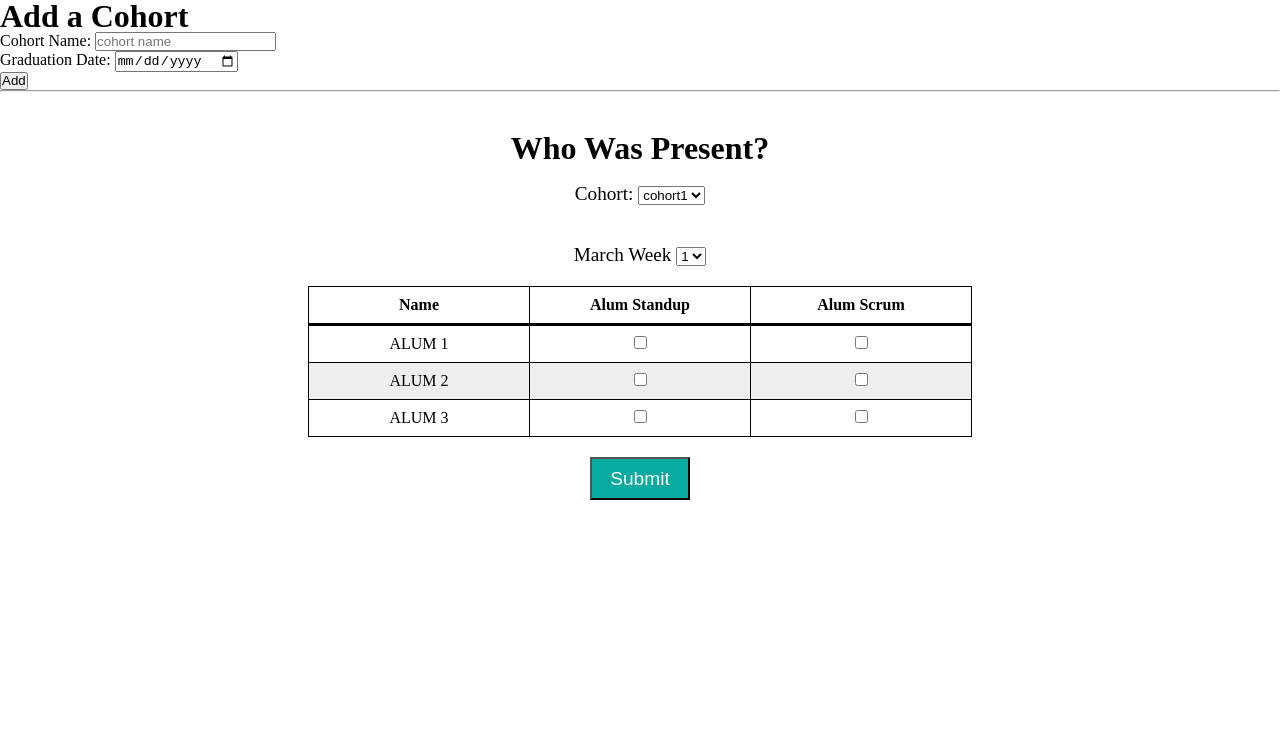
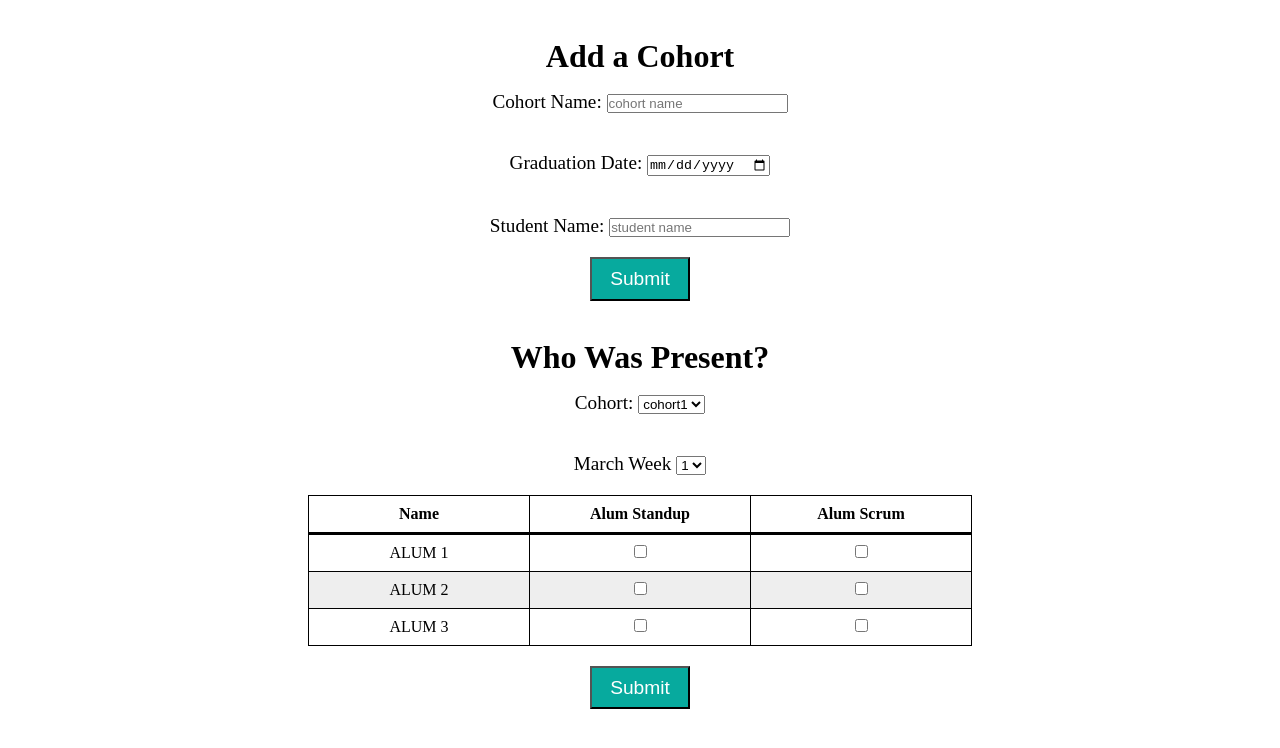
Before and after one commit to AwrenNuit/alum-tracker, a React (Create React App) app: page / in a window 1280 px wide. Shown: the top 748 px of the page. Built offline with nearby package versions, Linux system fonts and the light colour scheme.

Commit message:
css className consolidation, added formatting to AddCohort component

```diff
--- /dev/null
+++ b/src/components/AddCohort/AddCohort.css
@@ -0,0 +1,4 @@
+.add-cohort, .add-graduation, .add-student {
+  font-size: 1.2em;
+  padding: 20px;
+}
--- a/src/components/AddCohort/AddCohort.js
+++ b/src/components/AddCohort/AddCohort.js
@@ -1,26 +1,28 @@
 import React, { useState, useEffect } from 'react';
 import { useDispatch, useSelector } from 'react-redux';
+import './AddCohort.css';
 
 export default function AddCohort() {
 
   // const dispatch = useDispatch();
   // const cohortList = useSelector(state => state.cohorts); // this reducer holds cohort names from firebase
+  const [graduationDate, setGraduationDate] = useState('');
   const [newCohort, setNewCohort] = useState('');
-  const [graduationDate, setGraduationDate] = useState('');
+  const [student, setStudent] = useState('');
 
   useEffect(()=>{
     // set reducer with firebase cohort names
-  })
+  }, []);
 
   const handleSubmit = () => {
     // add cohort to firebase list
   }
 
   return(
-    <>
+    <div className="main-container">
       <h1>Add a Cohort</h1>
       <form onSubmit={handleSubmit}>
-        <div>
+        <div className="add-cohort">
           <label>Cohort Name: </label>
           <input
             type="text"
@@ -29,7 +31,7 @@ export default function AddCohort() {
             placeholder="cohort name"
           />
         </div>
-        <div>
+        <div className="add-graduation">
           <label>Graduation Date: </label>
           <input
             type="date"
@@ -37,11 +39,21 @@ export default function AddCohort() {
             onChange={(e)=>setGraduationDate(e.target.value)}
           />
         </div>
+        {/* make number of student inputs dynamically generated with button */}
+        <div className="add-student">
+          <label>Student Name: </label>
+          <input
+            type="text"
+            value={student}
+            onChange={(e)=>setStudent(e.target.value)}
+            placeholder="student name"
+          />
+        </div>
+        {/* <button type="button" onClick={()=>setCount(count+1)}>+</button> */}
         <div>
-          <button type="submit">Add</button>
+          <button className="submit-btn" type="submit">Submit</button>
         </div>
       </form>
-      <hr />
-    </>
+    </div>
   );
 }
--- a/src/components/AlumList/AlumList.css
+++ b/src/components/AlumList/AlumList.css
@@ -1,17 +1,3 @@
-.list-container {
-  margin-top: 40px;
-  text-align: center;
-}
-
-.list-form-btn {
-  cursor: pointer;
-  font-size: 1.2em;
-  background-color: #07aa9e;
-  color: white;
-  padding: 10px;
-  width: 100px;
-}
-
 .list-form-btn-container {
   margin: 20px;
   text-align: center;
--- a/src/components/AlumList/AlumList.js
+++ b/src/components/AlumList/AlumList.js
@@ -58,7 +58,7 @@ export default function AlumList() {
   }
 
   return(
-    <div className="list-container">
+    <div className="main-container">
       <h1>Who Was Present?</h1>
 
       <form onSubmit={handleSubmit}>
@@ -158,7 +158,7 @@ export default function AlumList() {
         </div>
 
         <div className="list-form-btn-container">
-          <button className="list-form-btn" type="submit">Submit</button>
+          <button className="submit-btn" type="submit">Submit</button>
         </div>
       </form>
     </div>
--- a/src/components/App/App.css
+++ b/src/components/App/App.css
@@ -30,3 +30,17 @@ th, td {
   min-width: 200px;
   padding: 10px;
 }
+
+.main-container {
+  margin-top: 40px;
+  text-align: center;
+}
+
+.submit-btn {
+  cursor: pointer;
+  font-size: 1.2em;
+  background-color: #07aa9e;
+  color: white;
+  padding: 10px;
+  width: 100px;
+}
```
